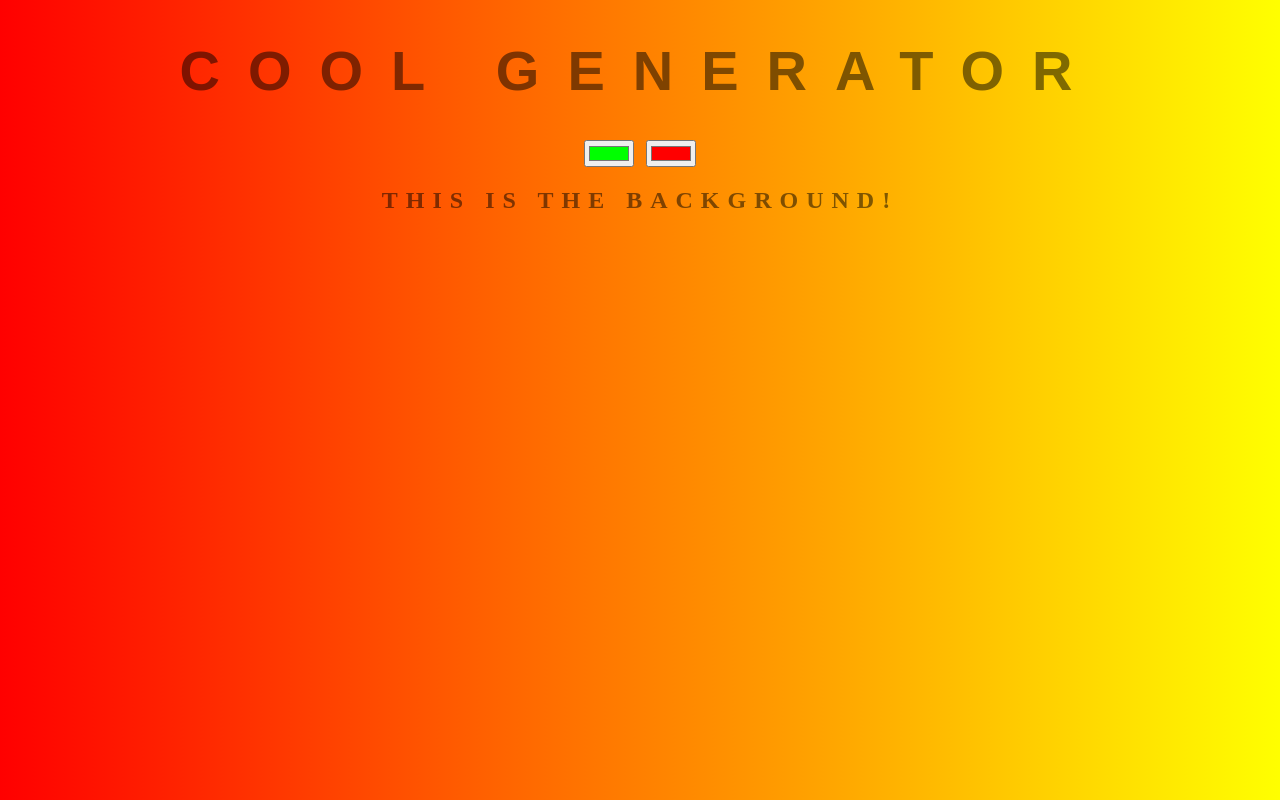
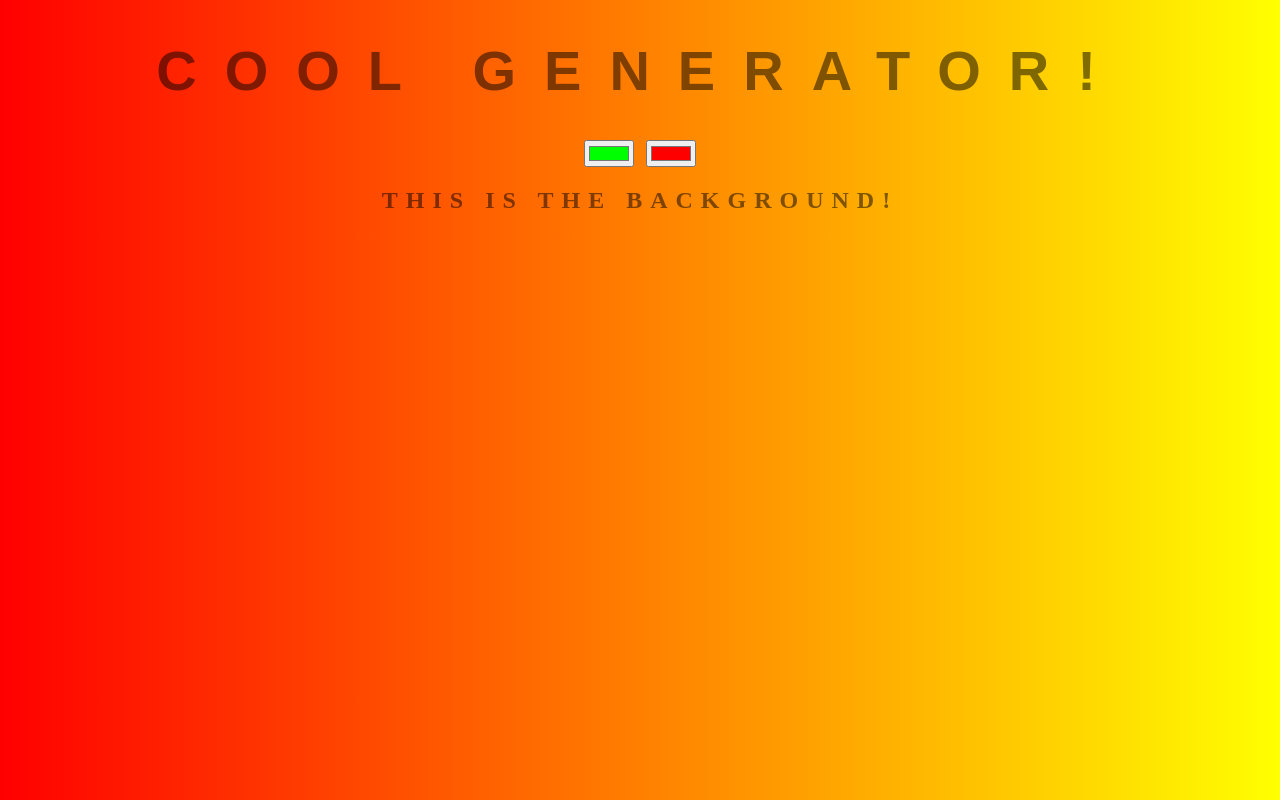
Before and after one commit to billyjai/backgroundgenerator, a plain HTML site: page index.html in a window 1280 px wide. Drawn offline with Linux system fonts and the light colour scheme.

Commit message:
exclamation

```diff
--- a/index.html
+++ b/index.html
@@ -5,7 +5,7 @@
 	<link rel="stylesheet" type="text/css" href="style.css">
 </head>
 <body id="gradient">
-	<h1>Cool Generator</h1>
+	<h1>Cool Generator!</h1>
 	<input class="color1" type="color" name="color1" value="#00ff00">
 	<input class="color2" type="color" name="color2" value="#ff0000">
 	<h2>This is the Background!</h2>
```
